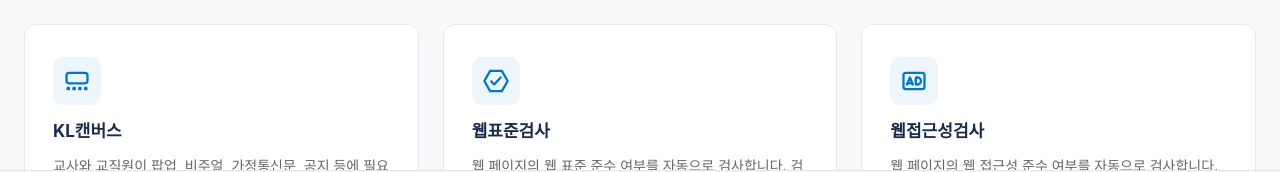
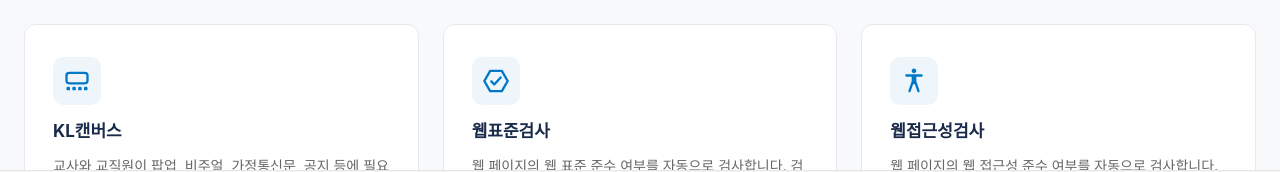
Before and after one commit to MINHYUNJANG/EditorKlic, a Next.js app: page / in a window 1280 px wide. Shown: the part 571-743 px from the top of the page. Built offline with nearby package versions, Linux system fonts and the light colour scheme; a web font is replaced by a local one.

Commit message:
접근성 아이콘 교체

```diff
--- a/src/components/pages/Home.jsx
+++ b/src/components/pages/Home.jsx
@@ -26,7 +26,7 @@ const menuCards = [
   },
   {
     label: '웹접근성검사',
-    iconSrc: '/icons/dazzle/audio-description.svg',
+    iconSrc: '/icons/dazzle/accessibility.svg',
     desc: '웹 페이지의 웹 접근성 준수 여부를 자동으로 검사합니다. WCAG 및 KWCAG 기준에 따라 항목별 결과와 증적 자료를 자동으로 생성합니다.',
   },
 ];
```
Also changed, not shown: public/icons/dazzle/accessibility.svg (added).
